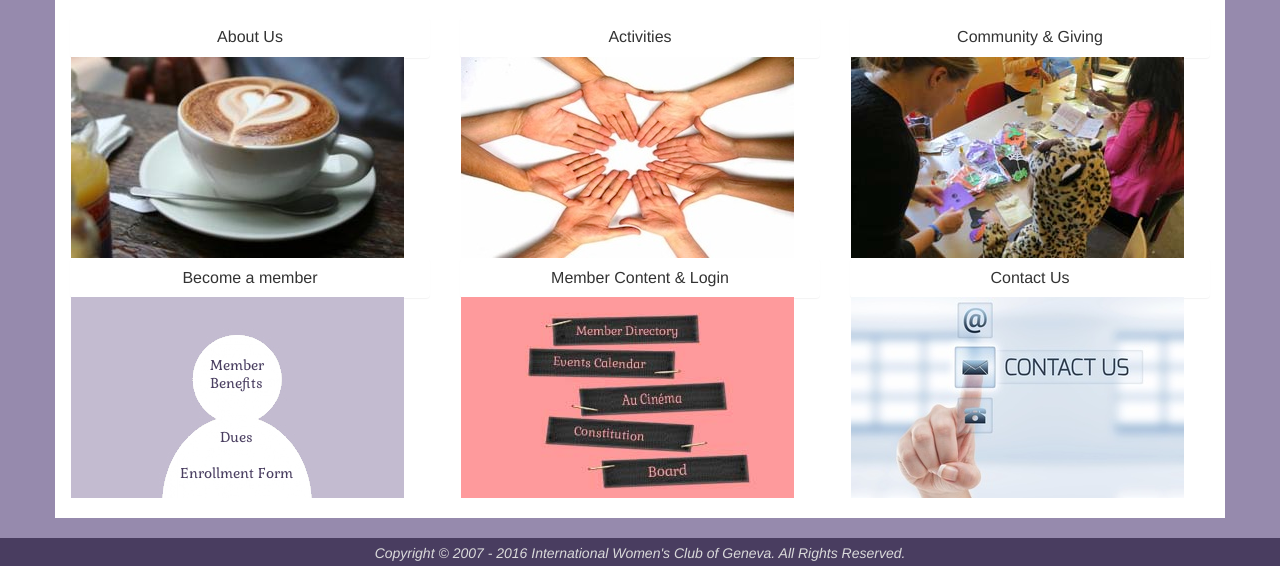
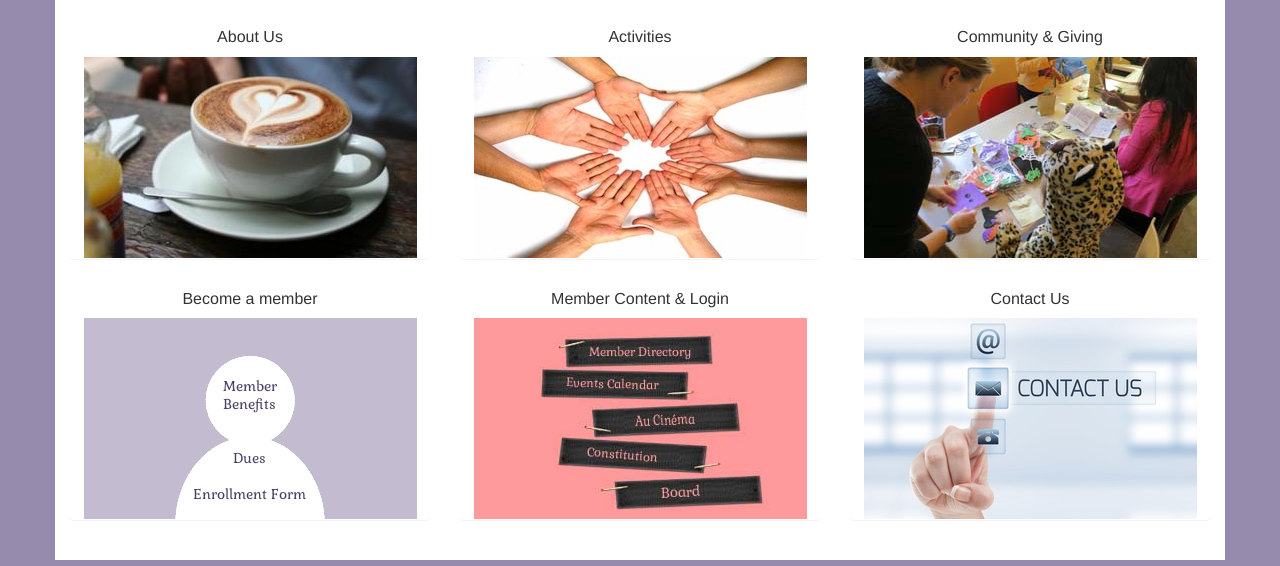
Before and after one commit to nandhiniannathurai/bootassign, a plain HTML site: page web.html in a window 1280 px wide. Shown: the part 744-1310 px from the top of the page. Drawn offline with nearby package versions, Linux system fonts and the light colour scheme.

Commit message:
modified

```diff
--- a/includes/css/web.css
+++ b/includes/css/web.css
@@ -26,10 +26,13 @@ Notes:	 Hand coded for Udemy.com
    Typography
    -------------------------------------- */
 
+   #cen{
+    margin: auto;
+   }
+
    .hovereffect {
-  width: 100%;
-  height: 100%;
-  float: left;
+  width: 333px;
+  height: 201px;
   overflow: hidden;
   position: relative;
   text-align: center;
@@ -153,7 +156,6 @@ a, a:hover{
     text-decoration: none;
     color: #fff;
 }
-
 #footer{
   color: #dadada;
   background-color: #493d60;
@@ -187,6 +189,7 @@ a, a:hover{
 
 
 
+
 /* --------------------------------------
    Media Queries
    -------------------------------------- */
--- a/web.html
+++ b/web.html
@@ -170,12 +170,12 @@
 
 			<div class="row" id="feature">
 
-				<div class="col-sm-12 col-md-6 col-lg-4 feature">
+				<div class="col-xs-12 col-sm-12 col-md-6 col-lg-4 feature">
 					<div class="panel">
 						<div class="panel-heading">
 							<h1 class="panel-title">About Us</h1>
 						</div>
-						<div class="hovereffect">
+						<div class="hovereffect" id="cen">
 						<img class="img-responsive" src="images/g1.jpg" alt="About Us">
 						<div class="overlay">
 							<a href="#"><p>
@@ -186,12 +186,12 @@
 					</div>
 				</div>
 
-					<div class="col-sm-12 col-md-6 col-lg-4 feature">
+					<div class="col-xs-12 col-sm-12 col-md-6 col-lg-4 feature">
 					<div class="panel">
 						<div class="panel-heading">
 							<h1 class="panel-title">Activities</h1>
 						</div>
-						<div class="hovereffect">
+						<div class="hovereffect" id="cen">
 						<img class="img-responsive" src="images/g2.jpg" alt="Activities">
 							<div class="overlay">
 							<a href="#"><p>
@@ -203,12 +203,12 @@
 					</div>
 				</div>
 
-				<div class="col-sm-12 col-md-6 col-lg-4 feature">
+				<div class="col-xs-12 col-sm-12 col-md-6 col-lg-4 feature">
 					<div class="panel">
 						<div class="panel-heading">
 							<h1 class="panel-title">Community & Giving</h1>
 						</div>
-						<div class="hovereffect">
+						<div class="hovereffect" id="cen">
 						<img class="img-responsive" src="images/g3.jpg" alt="Community">
 							<div class="overlay">
 							<a href="#"><p>
@@ -219,13 +219,12 @@
 					</div>
 				</div>
 
-
-				<div class="col-sm-12 col-md-6 col-lg-4 feature">
+				<div class="col-xs-12  col-sm-12 col-md-6 col-lg-4 feature">
 					<div class="panel">
 						<div class="panel-heading">
 							<h1 class="panel-title">Become a member</h1>
 						</div>
-						<div class="hovereffect">
+						<div class="hovereffect" id="cen">
 						<img class="img-responsive" src="images/g4.jpg" alt="Become a member">
 						<div class="overlay">
 							<a href="#"><p>
@@ -236,12 +235,12 @@
 					</div>
 				</div>
 
-					<div class="col-sm-12 col-md-6 col-lg-4 feature">
+					<div class="col-xs-12 col-sm-12 col-md-6 col-lg-4 feature">
 					<div class="panel">
 						<div class="panel-heading">
 							<h1 class="panel-title">Member Content & Login</h1>
 						</div>
-						<div class="hovereffect">
+						<div class="hovereffect" id="cen">
 						<img class="img-responsive" src="images/g5.jpg" alt="Login">
 						 <div class="overlay">
 							<a href="#"><p>
@@ -252,12 +251,12 @@
 					</div>
 				</div>
 
-				<div class="col-sm-12 col-md-6 col-lg-4 feature">
+				<div class="col-xs-12 col-sm-12 col-md-6 col-lg-4 feature">
 					<div class="panel">
 						<div class="panel-heading">
 							<h1 class="panel-title">Contact Us</h1>
 						</div>
-						<div class="hovereffect">
+						<div class="hovereffect" id="cen">
 						<img class="img-responsive" src="images/g6.jpg" alt="Contact Us">
 							<div class="overlay">
 							<a href="#"><p>
@@ -268,7 +267,7 @@
 					</div>
 				</div>
 				</div>
-				</div>
+			</div>
 
 			<div id="footer">
 
```
